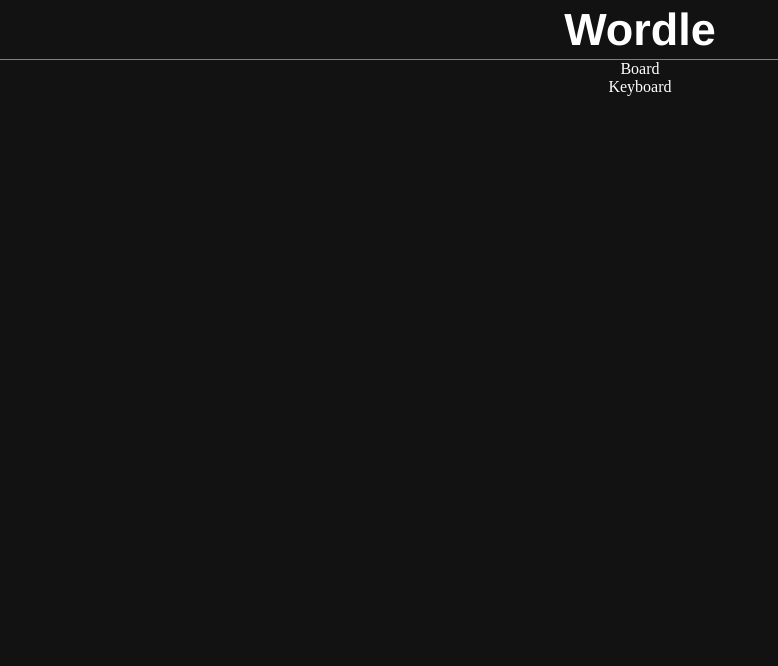
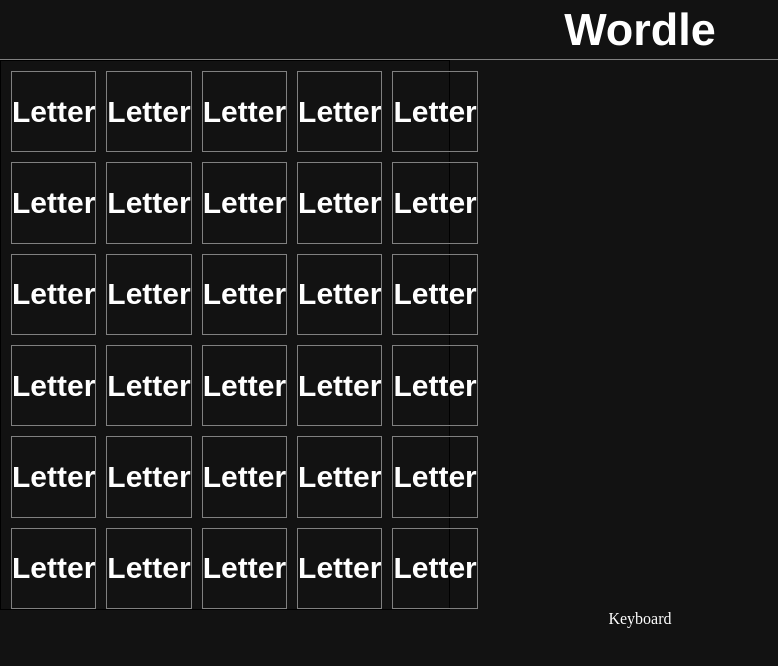
Before and after one commit to towsif031/wordle-clone-with-react, a React (Create React App) app: page / in a window 1280 px wide. Shown: the top 666 px of the page, without its empty margins (0-778 px from the left). Built offline with nearby package versions, Linux system fonts and the light colour scheme.

Commit message:
init base wordle ui layout.

```diff
--- a/src/App.css
+++ b/src/App.css
@@ -27,3 +27,31 @@
 	color: white;
 	font-size: 45px;
 }
+
+.board {
+	width: 450px;
+	height: 550px;
+	border: 1px solid black;
+	display: flex;
+	flex-direction: column;
+}
+
+.row {
+	flex: 33%;
+	display: flex;
+	flex-direction: row;
+	margin: 5px;
+}
+
+.letter {
+	flex: 33%;
+	height: 100%;
+	border: 1px solid grey;
+	margin: 5px;
+	display: grid;
+	place-items: center;
+	font-size: 30px;
+	font-weight: bolder;
+	color: white;
+	font-family: Arial, Helvetica, sans-serif;
+}
--- /dev/null
+++ b/src/Words.js
@@ -0,0 +1,8 @@
+export const boardDefault = [
+	['', '', '', '', ''],
+	['', '', '', '', ''],
+	['', '', '', '', ''],
+	['', '', '', '', ''],
+	['', '', '', '', ''],
+	['', '', '', '', '']
+];
--- a/src/components/Board.jsx
+++ b/src/components/Board.jsx
@@ -1,8 +1,53 @@
+import { useState } from 'react';
+import { boardDefault } from '../Words';
+import Letter from './Letter';
+
 const Board = () => {
 	return (
-		<>
-			<p>Board</p>
-		</>
+		<div className="board">
+			<div className="row">
+				<Letter letterPos={0} attemptVal={0} />
+				<Letter letterPos={1} attemptVal={0} />
+				<Letter letterPos={2} attemptVal={0} />
+				<Letter letterPos={3} attemptVal={0} />
+				<Letter letterPos={4} attemptVal={0} />
+			</div>
+			<div className="row">
+				<Letter letterPos={0} attemptVal={1} />
+				<Letter letterPos={1} attemptVal={1} />
+				<Letter letterPos={2} attemptVal={1} />
+				<Letter letterPos={3} attemptVal={1} />
+				<Letter letterPos={4} attemptVal={1} />
+			</div>
+			<div className="row">
+				<Letter letterPos={0} attemptVal={2} />
+				<Letter letterPos={1} attemptVal={2} />
+				<Letter letterPos={2} attemptVal={2} />
+				<Letter letterPos={3} attemptVal={2} />
+				<Letter letterPos={4} attemptVal={2} />
+			</div>
+			<div className="row">
+				<Letter letterPos={0} attemptVal={3} />
+				<Letter letterPos={1} attemptVal={3} />
+				<Letter letterPos={2} attemptVal={3} />
+				<Letter letterPos={3} attemptVal={3} />
+				<Letter letterPos={4} attemptVal={3} />
+			</div>
+			<div className="row">
+				<Letter letterPos={0} attemptVal={4} />
+				<Letter letterPos={1} attemptVal={4} />
+				<Letter letterPos={2} attemptVal={4} />
+				<Letter letterPos={3} attemptVal={4} />
+				<Letter letterPos={4} attemptVal={4} />
+			</div>
+			<div className="row">
+				<Letter letterPos={0} attemptVal={5} />
+				<Letter letterPos={1} attemptVal={5} />
+				<Letter letterPos={2} attemptVal={5} />
+				<Letter letterPos={3} attemptVal={5} />
+				<Letter letterPos={4} attemptVal={5} />
+			</div>
+		</div>
 	);
 };
 
--- /dev/null
+++ b/src/components/Letter.jsx
@@ -0,0 +1,9 @@
+const Letter = ({ letterPos, attemptVal }) => {
+	return (
+		<div className="letter">
+			<div>Letter</div>
+		</div>
+	);
+};
+
+export default Letter;
```
